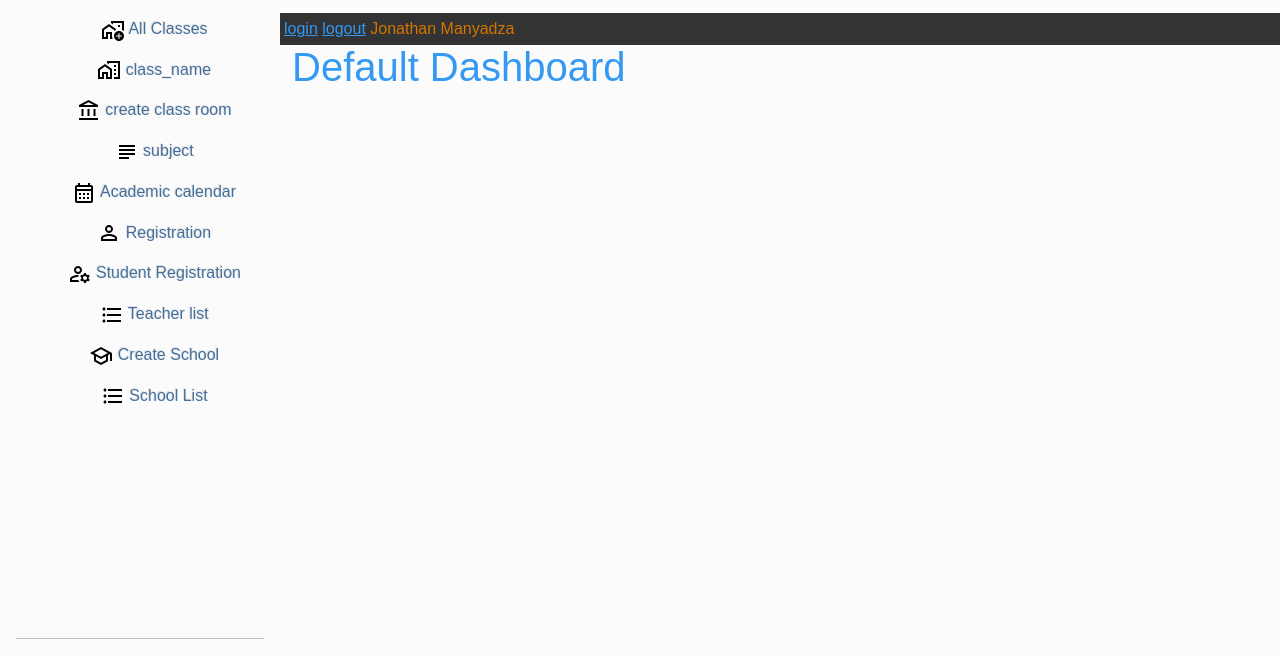
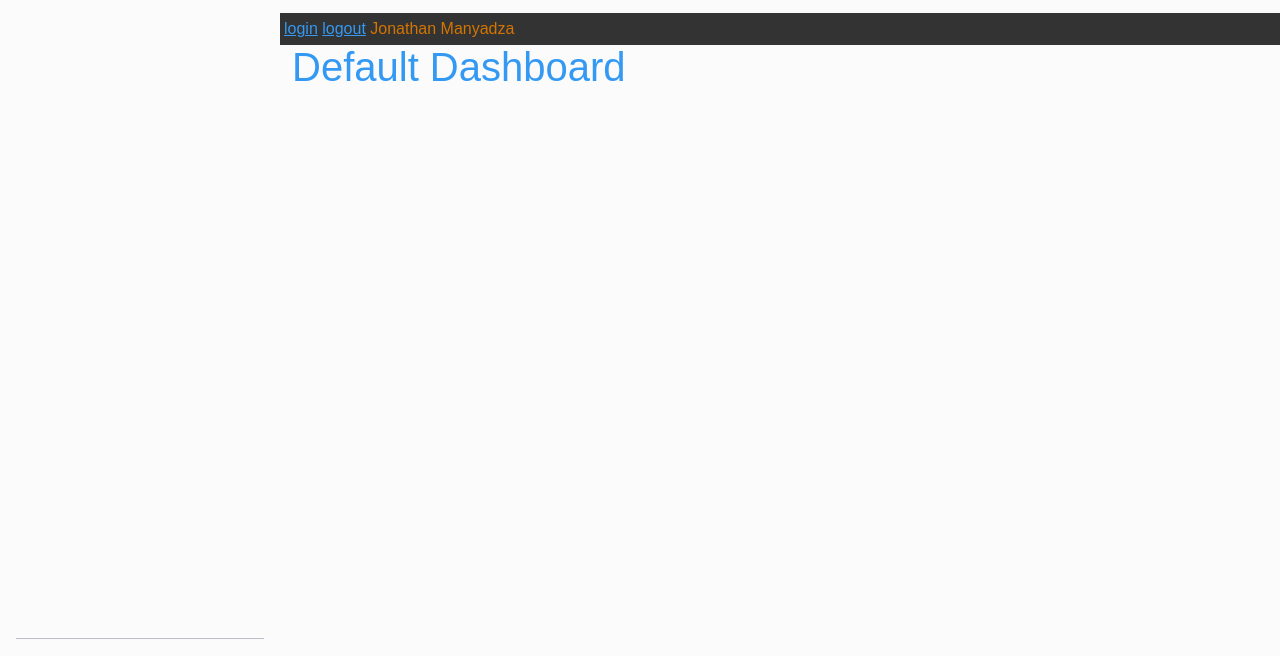
Before and after one commit to jona44/secure1, a Django app: page / in a window 1280 px wide; the page is wider, and only the part inside the window is pictured. Shown: the part 105-761 px from the top of that part. Run offline with Django 5.2, Linux system fonts and the light colour scheme; a user stored in the database is signed in; data comes from the database, SQL or seed files in the repository; both versions use the stored data as it was after the commit; some libraries are stand-ins or nearby versions; some web fonts are replaced.

Commit message:
modified:   core/settings.py 	modified:   db.sqlite3 	modified:   templates/grading/capture.html 	modified:   templates/partials/base.html 	modified:   templates/partials/sidebar.html

```diff
--- a/templates/grading/capture.html
+++ b/templates/grading/capture.html
@@ -12,7 +12,7 @@
                 <form method="post" action="{% url 'capture' subject.id %}">
                     {% csrf_token %}
                     <input type="hidden" name="capture_id" value="{{ capture.id }}">
-                    <button type="submit" class="btn btn text-light"> <strong>Type :</strong>  {{ capture.test_type }} <strong>Topic:</strong> {{ capture.topic }}</button>
+                    <button type="submit" class="btn btn-outline-warning"> <strong>Type :</strong>  {{ capture.test_type }} <strong>Topic:</strong> {{ capture.topic }}</button>
                 </form>
             </li>
             {% endfor %}
--- a/templates/partials/sidebar.html
+++ b/templates/partials/sidebar.html
@@ -28,6 +28,8 @@
         <svg xmlns="http://www.w3.org/2000/svg" height="24px" viewBox="0 0 24 24" width="24px" fill=""><path d="M0 0h24v24H0V0z" fill="none"/><path d="M19 5v2h-4V5h4M9 5v6H5V5h4m10 8v6h-4v-6h4M9 17v2H5v-2h4M21 3h-8v6h8V3zM11 3H3v10h8V3zm10 8h-8v10h8V11zm-10 4H3v6h8v-6z"/></svg>Dashboard
       </a>
     </li>
+
+    {% if user.user_type == 'school_admin' %}
     <li>
       <a href="{% url 'all_classes' %}" class=" text-primary nav-link btn btn-light">
         <svg class="bi me-2" width="16" height="16"><use xlink:href="#speedometer2"/></svg>
@@ -41,11 +43,20 @@
       </a>
     </li>
     <li>
-      <a href="{% url 'create_classroom' %}" class=" text-primary nav-link btn btn-light">
-        <svg class="bi me-2" width="16" height="16"><use xlink:href="#speedometer2"/></svg>
-        <svg xmlns="http://www.w3.org/2000/svg" height="24px" viewBox="0 0 24 24" width="24px" fill=""><path d="M0 0h24v24H0V0z" fill="none"/><path d="M6.5 10h-2v7h2v-7zm6 0h-2v7h2v-7zm8.5 9H2v2h19v-2zm-2.5-9h-2v7h2v-7zm-7-6.74L16.71 6H6.29l5.21-2.74m0-2.26L2 6v2h19V6l-9.5-5z"/></svg> create class room
+      <a href="{% url 'student_registration' %}" class=" text-primary nav-link btn btn-light">
+        <svg class="bi me-2" width="16" height="16"><use xlink:href="#people-circle"/></svg>
+        <svg xmlns="http://www.w3.org/2000/svg" enable-background="new 0 0 24 24" height="24px" viewBox="0 0 24 24" width="24px" fill=""><g><path d="M0,0h24v24H0V0z" fill="none"/></g><g><g><path d="M4,18v-0.65c0-0.34,0.16-0.66,0.41-0.81C6.1,15.53,8.03,15,10,15c0.03,0,0.05,0,0.08,0.01c0.1-0.7,0.3-1.37,0.59-1.98 C10.45,13.01,10.23,13,10,13c-2.42,0-4.68,0.67-6.61,1.82C2.51,15.34,2,16.32,2,17.35V20h9.26c-0.42-0.6-0.75-1.28-0.97-2H4z"/><path d="M10,12c2.21,0,4-1.79,4-4s-1.79-4-4-4C7.79,4,6,5.79,6,8S7.79,12,10,12z M10,6c1.1,0,2,0.9,2,2s-0.9,2-2,2 c-1.1,0-2-0.9-2-2S8.9,6,10,6z"/><path d="M20.75,16c0-0.22-0.03-0.42-0.06-0.63l1.14-1.01l-1-1.73l-1.45,0.49c-0.32-0.27-0.68-0.48-1.08-0.63L18,11h-2l-0.3,1.49 c-0.4,0.15-0.76,0.36-1.08,0.63l-1.45-0.49l-1,1.73l1.14,1.01c-0.03,0.21-0.06,0.41-0.06,0.63s0.03,0.42,0.06,0.63l-1.14,1.01 l1,1.73l1.45-0.49c0.32,0.27,0.68,0.48,1.08,0.63L16,21h2l0.3-1.49c0.4-0.15,0.76-0.36,1.08-0.63l1.45,0.49l1-1.73l-1.14-1.01 C20.72,16.42,20.75,16.22,20.75,16z M17,18c-1.1,0-2-0.9-2-2s0.9-2,2-2s2,0.9,2,2S18.1,18,17,18z"/></g></g></svg> Student Registration
       </a>
     </li>
+
+    <li>
+      <a href="{% url 'teacher_list'%}" class=" text-primary nav-link btn btn-light">
+        <svg class="bi me-2" width="16" height="16"><use xlink:href="#people-circle"/></svg>
+        <svg xmlns="http://www.w3.org/2000/svg" height="24px" viewBox="0 0 24 24" width="24px" fill=""><path d="M0 0h24v24H0V0z" fill="none"/><path d="M4 10.5c-.83 0-1.5.67-1.5 1.5s.67 1.5 1.5 1.5 1.5-.67 1.5-1.5-.67-1.5-1.5-1.5zm0-6c-.83 0-1.5.67-1.5 1.5S3.17 7.5 4 7.5 5.5 6.83 5.5 6 4.83 4.5 4 4.5zm0 12c-.83 0-1.5.68-1.5 1.5s.68 1.5 1.5 1.5 1.5-.68 1.5-1.5-.67-1.5-1.5-1.5zM7 19h14v-2H7v2zm0-6h14v-2H7v2zm0-8v2h14V5H7z"/></svg> Teacher list
+      </a>
+    </li>
+   {% endif %}
+   {% if user.user_type == 'district_admin' %}
     <li>
       <a href="{% url 'subject' %}"  class=" text-primary nav-link btn btn-light">
         <svg class="bi me-2" width="16" height="16"><use xlink:href="#speedometer2"/></svg>
@@ -65,18 +76,6 @@
       </a>
     </li>
     <li>
-      <a href="{% url 'student_registration' %}" class=" text-primary nav-link btn btn-light">
-        <svg class="bi me-2" width="16" height="16"><use xlink:href="#people-circle"/></svg>
-        <svg xmlns="http://www.w3.org/2000/svg" enable-background="new 0 0 24 24" height="24px" viewBox="0 0 24 24" width="24px" fill=""><g><path d="M0,0h24v24H0V0z" fill="none"/></g><g><g><path d="M4,18v-0.65c0-0.34,0.16-0.66,0.41-0.81C6.1,15.53,8.03,15,10,15c0.03,0,0.05,0,0.08,0.01c0.1-0.7,0.3-1.37,0.59-1.98 C10.45,13.01,10.23,13,10,13c-2.42,0-4.68,0.67-6.61,1.82C2.51,15.34,2,16.32,2,17.35V20h9.26c-0.42-0.6-0.75-1.28-0.97-2H4z"/><path d="M10,12c2.21,0,4-1.79,4-4s-1.79-4-4-4C7.79,4,6,5.79,6,8S7.79,12,10,12z M10,6c1.1,0,2,0.9,2,2s-0.9,2-2,2 c-1.1,0-2-0.9-2-2S8.9,6,10,6z"/><path d="M20.75,16c0-0.22-0.03-0.42-0.06-0.63l1.14-1.01l-1-1.73l-1.45,0.49c-0.32-0.27-0.68-0.48-1.08-0.63L18,11h-2l-0.3,1.49 c-0.4,0.15-0.76,0.36-1.08,0.63l-1.45-0.49l-1,1.73l1.14,1.01c-0.03,0.21-0.06,0.41-0.06,0.63s0.03,0.42,0.06,0.63l-1.14,1.01 l1,1.73l1.45-0.49c0.32,0.27,0.68,0.48,1.08,0.63L16,21h2l0.3-1.49c0.4-0.15,0.76-0.36,1.08-0.63l1.45,0.49l1-1.73l-1.14-1.01 C20.72,16.42,20.75,16.22,20.75,16z M17,18c-1.1,0-2-0.9-2-2s0.9-2,2-2s2,0.9,2,2S18.1,18,17,18z"/></g></g></svg> Student Registration
-      </a>
-    </li>
-    <li>
-      <a href="{% url 'teacher_list'%}" class=" text-primary nav-link btn btn-light">
-        <svg class="bi me-2" width="16" height="16"><use xlink:href="#people-circle"/></svg>
-        <svg xmlns="http://www.w3.org/2000/svg" height="24px" viewBox="0 0 24 24" width="24px" fill=""><path d="M0 0h24v24H0V0z" fill="none"/><path d="M4 10.5c-.83 0-1.5.67-1.5 1.5s.67 1.5 1.5 1.5 1.5-.67 1.5-1.5-.67-1.5-1.5-1.5zm0-6c-.83 0-1.5.67-1.5 1.5S3.17 7.5 4 7.5 5.5 6.83 5.5 6 4.83 4.5 4 4.5zm0 12c-.83 0-1.5.68-1.5 1.5s.68 1.5 1.5 1.5 1.5-.68 1.5-1.5-.67-1.5-1.5-1.5zM7 19h14v-2H7v2zm0-6h14v-2H7v2zm0-8v2h14V5H7z"/></svg> Teacher list
-      </a>
-    </li>
-    <li>
       <a href="{% url 'create_school' %}"  class=" text-primary nav-link btn btn-light">
         <svg class="bi me-2" width="16" height="16"><use xlink:href="#people-circle"/></svg>
         <svg xmlns="http://www.w3.org/2000/svg" height="24px" viewBox="0 0 24 24" width="24px" fill=""><path d="M0 0h24v24H0V0z" fill="none"/><path d="M12 3 1 9l4 2.18v6L12 21l7-3.82v-6l2-1.09V17h2V9L12 3zm6.82 6L12 12.72 5.18 9 12 5.28 18.82 9zM17 15.99l-5 2.73-5-2.73v-3.72L12 15l5-2.73v3.72z"/></svg> Create School
@@ -88,7 +87,7 @@
         <svg xmlns="http://www.w3.org/2000/svg" height="24px" viewBox="0 0 24 24" width="24px" fill=""><path d="M0 0h24v24H0V0z" fill="none"/><path d="M4 10.5c-.83 0-1.5.67-1.5 1.5s.67 1.5 1.5 1.5 1.5-.67 1.5-1.5-.67-1.5-1.5-1.5zm0-6c-.83 0-1.5.67-1.5 1.5S3.17 7.5 4 7.5 5.5 6.83 5.5 6 4.83 4.5 4 4.5zm0 12c-.83 0-1.5.68-1.5 1.5s.68 1.5 1.5 1.5 1.5-.68 1.5-1.5-.67-1.5-1.5-1.5zM7 19h14v-2H7v2zm0-6h14v-2H7v2zm0-8v2h14V5H7z"/></svg> School List
       </a>
     </li>
-
+    {% endif %}
   </ul>
   <hr>
   <div class="dropdown">
```
Also changed, not shown: core/settings.py (+16 -16 lines), templates/partials/base.html (+5 -14 lines), db.sqlite3.
